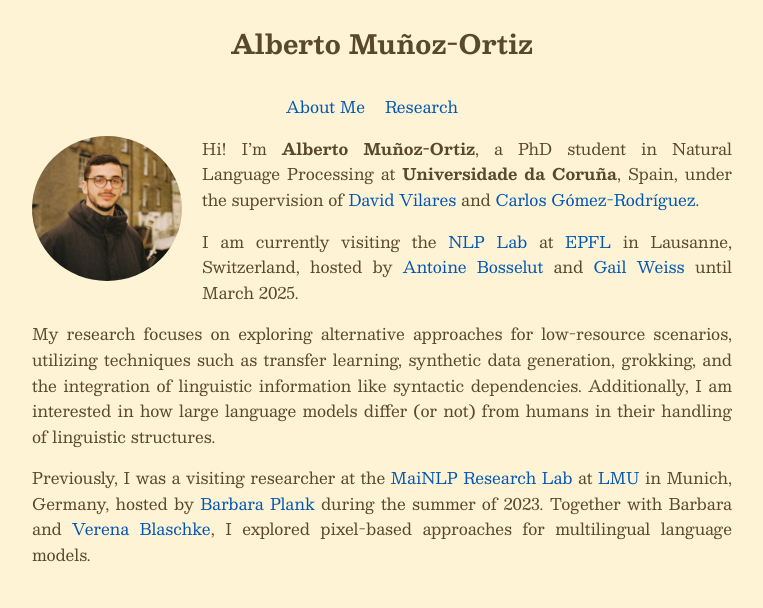
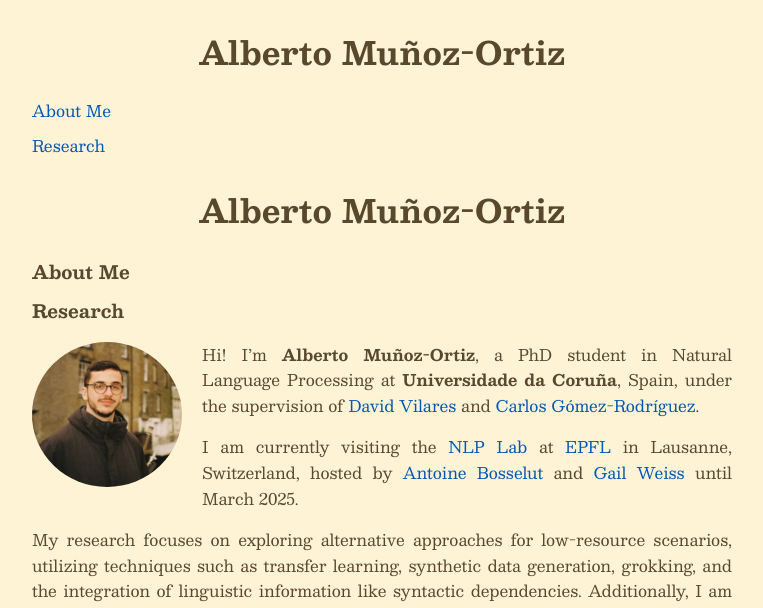
Before and after one commit to amunozo/amunozo.github.io, a Jekyll site: the page built from index.md, in a window 1280 px wide, cut to the strip 0-608 px from the top of the page. Shown: the whole strip, without its empty margins (258-1021 px from the left). Built offline with Jekyll 4.4.1, drawn with Linux system fonts in a browser that asks for light colours.

Commit message:
style of header

```diff
--- a/_layouts/default.html
+++ b/_layouts/default.html
@@ -1,4 +1,5 @@
 <!DOCTYPE html>
+<html lang="en">
 <head>
   <meta charset="UTF-8">
   <meta name="viewport" content="width=device-width, initial-scale=1.0">
@@ -6,10 +7,28 @@
   <link rel="stylesheet" href="{{ '/assets/css/style.css' | relative_url }}">
 </head>
 <body>
+  <!-- Include Header -->
   {% include header.html %}
+
+  <!-- Navigation Section -->
+  <nav>
+    <!-- Name in the header (as an h2 element) -->
+    <h2>Alberto Muñoz-Ortiz</h2>
+
+    <!-- Navigation links styled as h4 elements -->
+    <ul>
+      {% for item in site.data.navigation.main %}
+        <li><a href="{{ item.link | relative_url }}" class="nav-link">{{ item.name }}</a></li>
+      {% endfor %}
+    </ul>
+  </nav>
+
+  <!-- Main Content -->
   <div class="content">
     {{ content }}
   </div>
+
+  <!-- Include Footer -->
   {% include footer.html %}
 </body>
 </html>
--- a/assets/css/style.css
+++ b/assets/css/style.css
@@ -44,33 +44,31 @@
 }
 
 
-nav {
-  max-width: 800px;
-  margin: 0 auto;
-  padding: 0 20px;
-}
-
+/* Style the navigation links */
 .nav-link {
-  font-size: 1.15rem; /* Equivalent to h4 size (18.4px) */
-  color: #58492b; /* Matches the site's text color */
-  text-decoration: none;
-  font-weight: 700; /* Makes the text bold like a heading */
+  font-size: 1.15rem; /* Equivalent to h4 size */
+  color: #58492b; /* Same color as the text */
+  text-decoration: none; /* Removes underline */
+  font-weight: 700; /* Bold text */
 }
 
 .nav-link:hover {
   color: #000; /* Optional: Change color on hover */
 }
 
-nav li {
-  margin-right: 10px; /* Adds spacing between navigation items */
+nav ul {
+  list-style-type: none; /* Removes default bullets from list */
+  padding-left: 0; /* Removes left padding */
 }
 
-nav ul {
-  list-style-type: none;
-  padding-left: 0;
-  list-style: none;
-  display: flex;
-  justify-content: center;
+nav li {
+  margin-bottom: 10px; /* Adds spacing between navigation items */
+}
+
+h2 {
+  color: #58492b; /* Matches the color of your name with the site's text color */
+  font-size: 2rem; /* Adjust as needed for the size of the name */
+  margin-bottom: 20px; /* Adds spacing below the name */
 }
 
 nav ul li {
```
